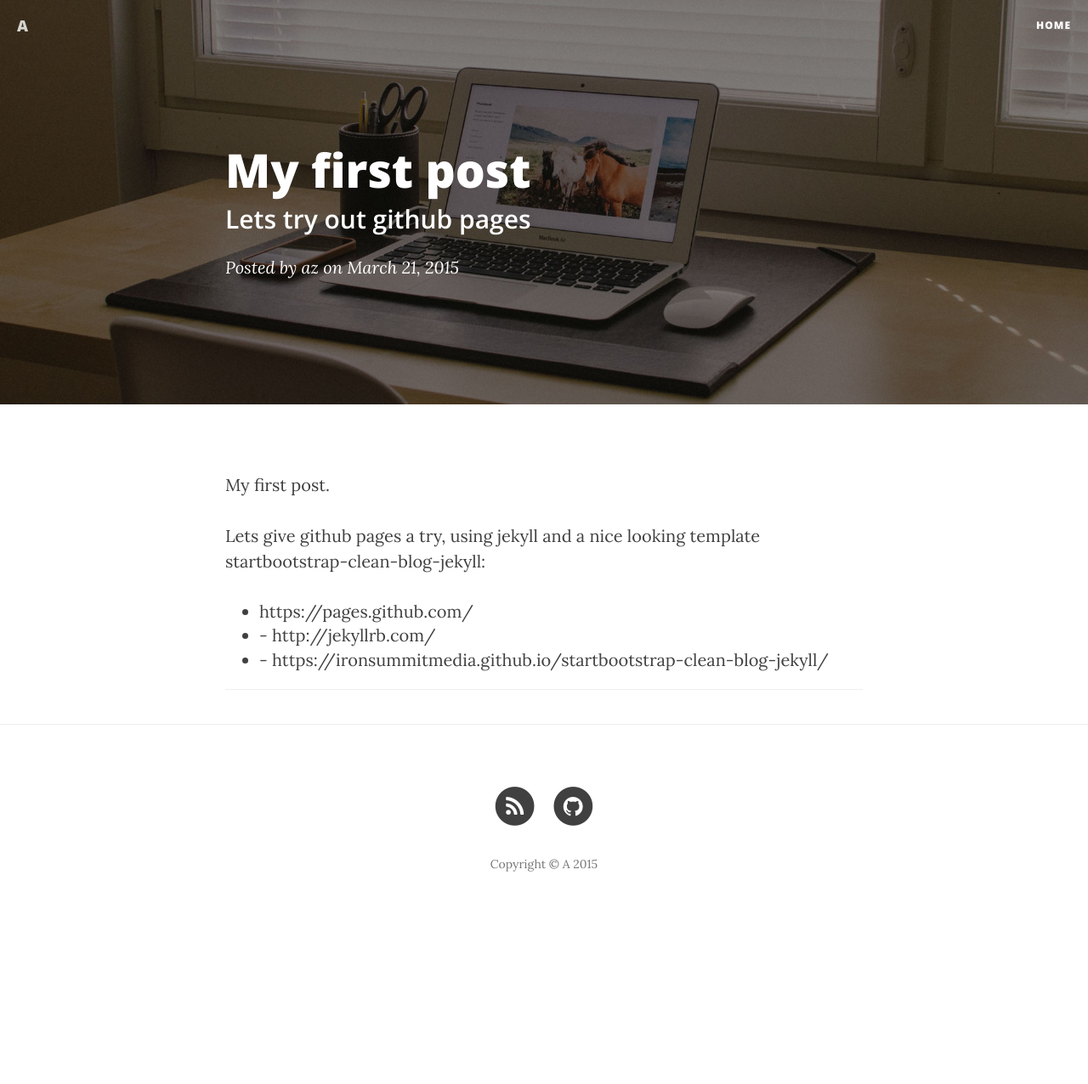
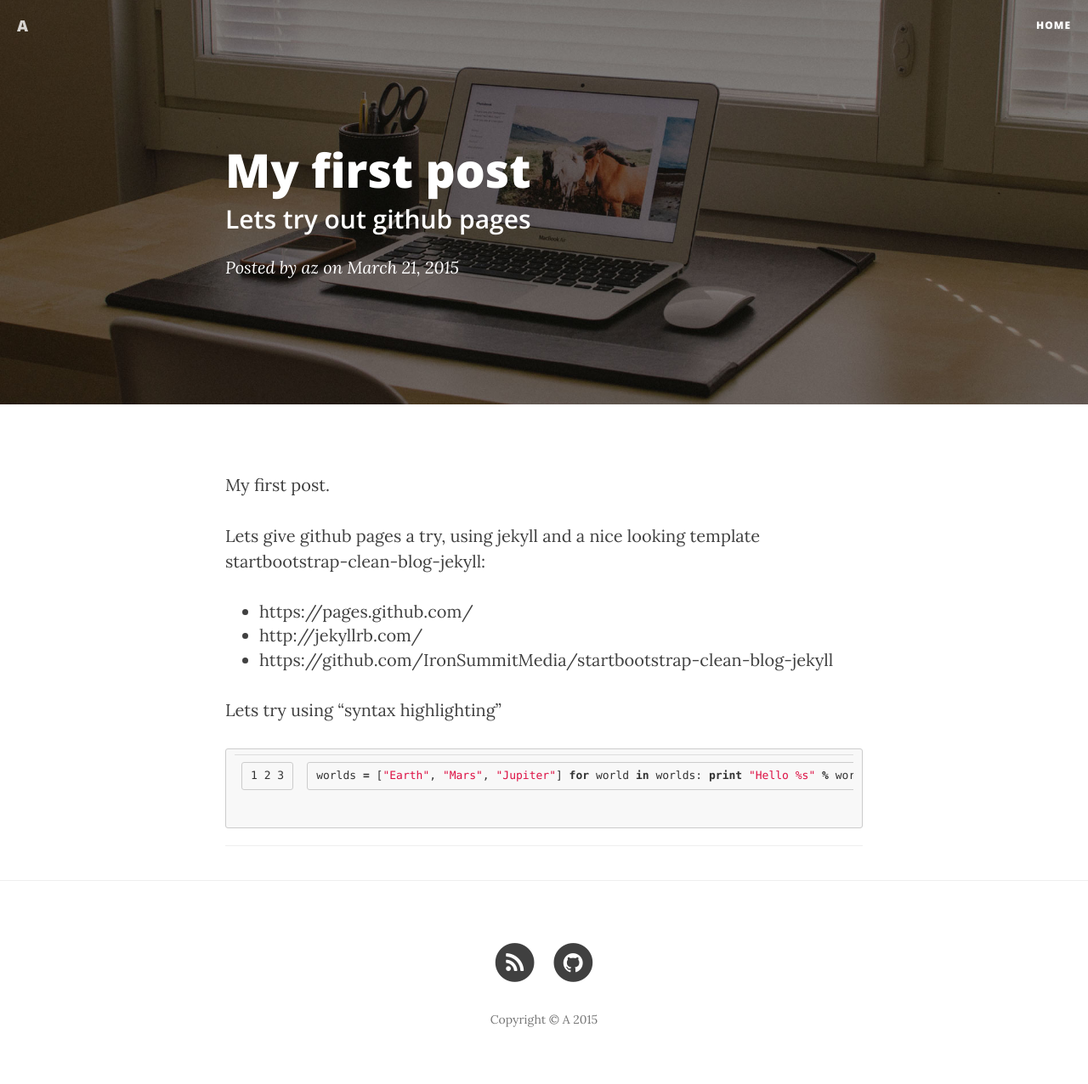
Before and after one commit to AZaugg/andyzaugg.github.io, a Jekyll site: the page built from _posts/2015-03-21-my-first-post.markdown, in a window 1280 px wide. Shown: the whole page at 85% size. Built offline with Jekyll 4.4.1, drawn with Linux system fonts in a browser that asks for light colours; nearby versions of some CDN libraries; before the commit the page ends 1093 px from its top, so only the background shows below that.

Commit message:
Try some code block syntax highlighting

```diff
--- a/_posts/2015-03-21-my-first-post.markdown
+++ b/_posts/2015-03-21-my-first-post.markdown
@@ -10,6 +10,13 @@ My first post.
 Lets give github pages a try, using jekyll and a nice looking template startbootstrap-clean-blog-jekyll:
 <ul>
    <li>https://pages.github.com/</li>
-   <li>- http://jekyllrb.com/</li>
-   <li>- https://ironsummitmedia.github.io/startbootstrap-clean-blog-jekyll/</li>
+   <li>http://jekyllrb.com/</li>
+   <li>https://github.com/IronSummitMedia/startbootstrap-clean-blog-jekyll</li>
 </ul>
+
+Lets try using "syntax highlighting"
+{% highlight python linenos %}
+worlds = ["Earth", "Mars", "Jupiter"]
+for world in worlds:
+   print "Hello %s" % world
+{% endhighlight %}
```
